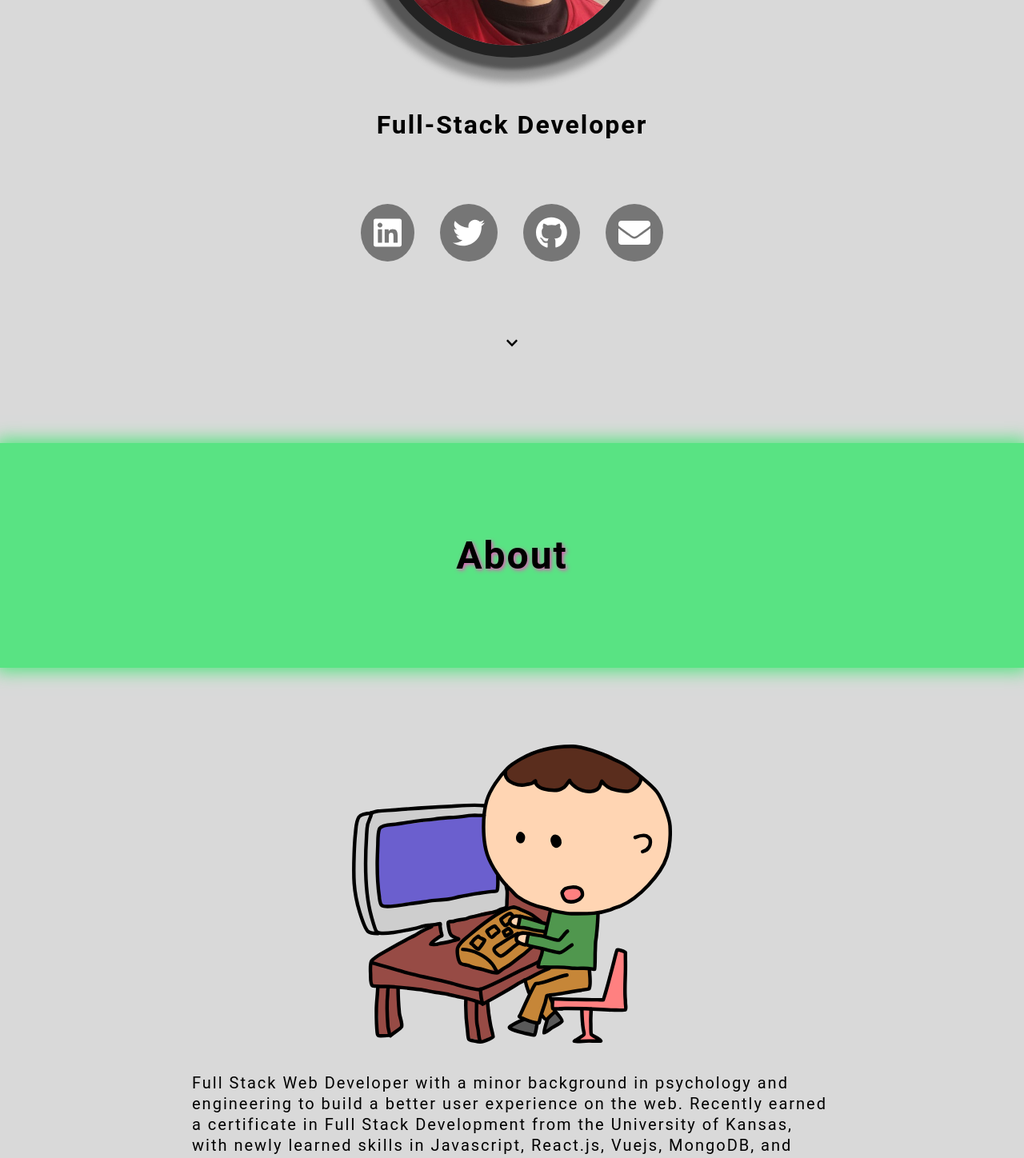
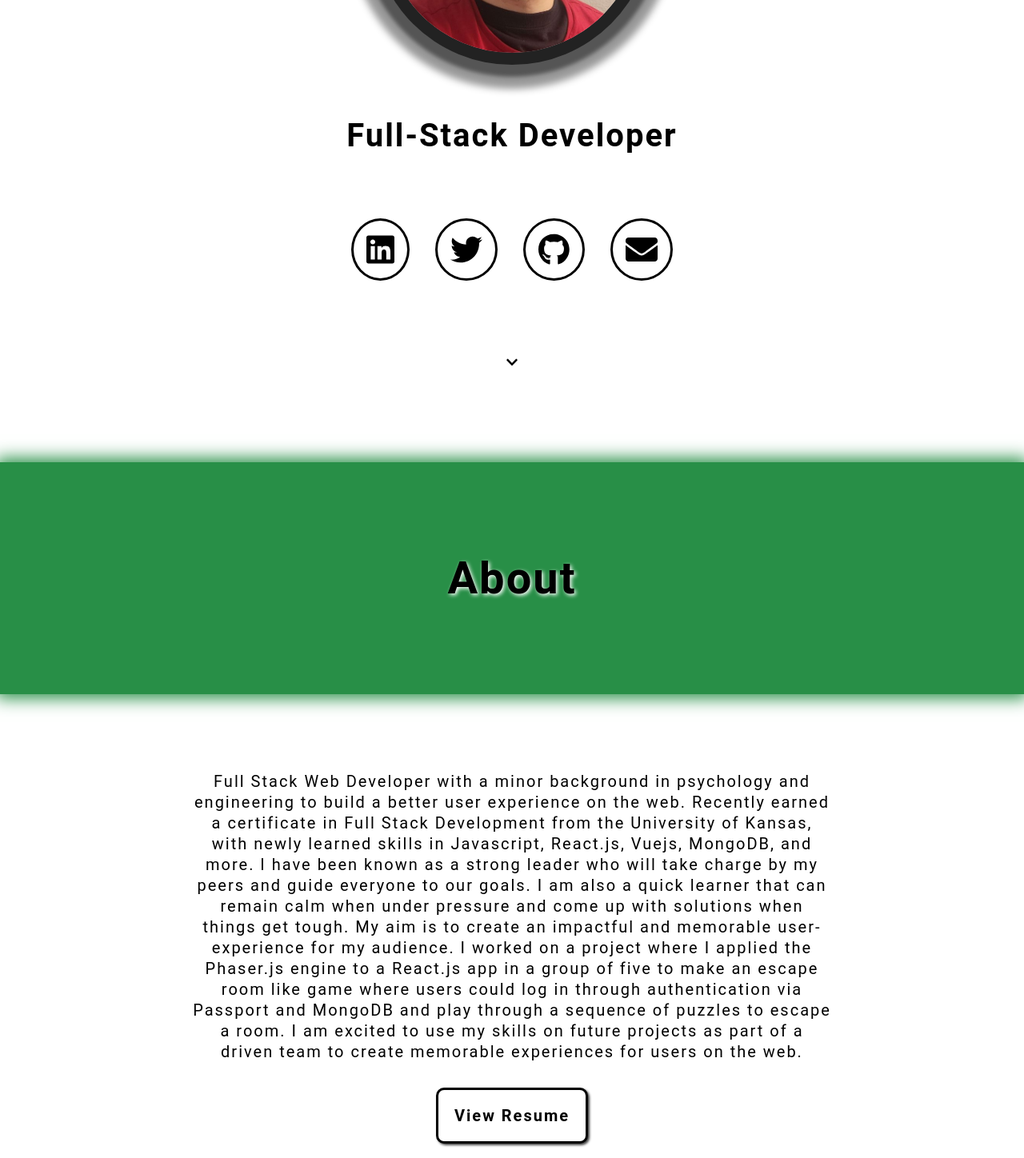
Before and after one commit to zirris512/my-portfolio, a React (Vite) app: page / in a window 1280 px wide. Shown: the part 480-1928 px from the top of the page at 80% size. Built offline with nearby package versions, Linux system fonts and the light colour scheme.

Commit message:
change color schemes

```diff
--- a/src/Sections/AboutSection.jsx
+++ b/src/Sections/AboutSection.jsx
@@ -5,34 +5,20 @@ const AboutSection = () => {
 	return (
 		<SectionWrapper title="About" id="about">
 			<div className={styles.container}>
-                <div className={styles.imgContainer}>
-                    <img
-                        src="/assets/pc_geek.svg"
-                        alt="graphic of boy on pc"
-                        className={styles.boyImg}
-                    />
-                </div>
 				<div className={styles.content}>
 					<p>
-                        Full Stack Web Developer with a minor background in
-                        psychology and engineering to build a better user
-                        experience on the web. Recently earned a certificate in
-                        Full Stack Development from the University of Kansas,
-                        with newly learned skills in Javascript, React.js,
-                        Vuejs, MongoDB, and more. I have been known as a strong
-                        leader who will take charge by my peers and guide
-                        everyone to our goals. I am also a quick learner that
-                        can remain calm when under pressure and come up with
-                        solutions when things get tough. My aim is to create an
-                        impactful and memorable user-experience for my audience.
-                        I worked on a project where I applied the Phaser.js
-                        engine to a React.js app in a group of five to make an
-                        escape room like game where users could log in through
-                        authentication via Passport and MongoDB and play through
-                        a sequence of puzzles to escape a room. I am excited to
-                        use my skills on future projects as part of a driven
-                        team to create memorable experiences for users on the
-                        web.
+						Full Stack Web Developer with a minor background in psychology and engineering to build
+						a better user experience on the web. Recently earned a certificate in Full Stack
+						Development from the University of Kansas, with newly learned skills in Javascript,
+						React.js, Vuejs, MongoDB, and more. I have been known as a strong leader who will take
+						charge by my peers and guide everyone to our goals. I am also a quick learner that can
+						remain calm when under pressure and come up with solutions when things get tough. My aim
+						is to create an impactful and memorable user-experience for my audience. I worked on a
+						project where I applied the Phaser.js engine to a React.js app in a group of five to
+						make an escape room like game where users could log in through authentication via
+						Passport and MongoDB and play through a sequence of puzzles to escape a room. I am
+						excited to use my skills on future projects as part of a driven team to create memorable
+						experiences for users on the web.
 					</p>
 					<a
 						href="https://docs.google.com/document/d/1ivkVfy2Kq8K7yvWJ6UAEYLeBovfalzOZm9xEpAtaHcY/edit?usp=sharing"
--- a/src/Sections/AboutSection.module.scss
+++ b/src/Sections/AboutSection.module.scss
@@ -17,30 +17,31 @@
 
 .content {
 	flex: 2 1 0;
+	text-align: center;
 
 	.resumeButton {
 		display: inline-block;
-		background-color: v.$primary-color;
+		background-color: v.$background-color;
 		text-decoration: none;
 		color: #000;
 		font-size: 1.25rem;
 		font-weight: bold;
 		padding: 1em;
-		margin-block-start: 1rem;
+		margin-block-start: 2rem;
+		border: 3px solid v.$button-border;
 		border-radius: 10px;
-		box-shadow: 2px 2px 5px #000;
+		box-shadow: 2px 2px 3px #444;
 		cursor: pointer;
 		transition: background-color 200ms ease-in;
 
 		&:hover,
 		&:focus {
-			// color: #fff;
-			// background-color: hsl(110 70% 20%);
-			background-color: v.$secondary-color;
+			background-color: v.$primary-color;
+			color: #fff;
 		}
 
 		&:active {
-			transform: scale(0.95);
+			transform: translate(3px, 3px);
 		}
 	}
 }
--- a/src/_variables.scss
+++ b/src/_variables.scss
@@ -1,6 +1,7 @@
-$background-color: hsl(0 0% 85%);
-$primary-color: hsl(138 71% 62%);
-$secondary-color: hsl(318 71% 62%);
+$background-color: hsl(0 0% 100%);
+$primary-color: hsl(138 56% 36%);
+$button-border: hsl(0 0% 0%);
+$focus-color: hsl(318 71% 62%);
 
 $side-spacing-mobile: 2rem;
 $side-spacing-desktop: 15rem;
--- a/src/components/ContactLinks/ContactLinks.module.scss
+++ b/src/components/ContactLinks/ContactLinks.module.scss
@@ -12,18 +12,19 @@
 	align-items: center;
 	cursor: pointer;
 	font-size: 2rem;
-	color: white;
+	color: #000;
 	padding: 0.75rem;
+	border: 3px solid v.$button-border;
 	border-radius: 50%;
-	background-color: hsl(0 0% 30% / 0.7);
+	background-color: v.$background-color;
 	transition: background-color 300ms ease, color 300ms ease;
 }
 
 .link:hover,
 .link:focus {
-	color: black;
+	color: v.$background-color;
 	// background: hsla(0, 0%, 30%, 0.3);
-	background-color: v.$secondary-color;
+	background-color: v.$primary-color;
 }
 
 @media (min-width: 900px) {
--- a/src/components/NavBar/NavBar.module.scss
+++ b/src/components/NavBar/NavBar.module.scss
@@ -9,8 +9,8 @@
 	position: fixed;
 	inset: 0 0 auto 0;
 	z-index: 100;
-	background-color: transparent;
-	transition: background 200ms ease-in, box-shadow 200ms ease-in;
+	background-color: v.$primary-color;
+	box-shadow: 0 5px 10px hsl(0 0% 20% / 0.5);
 
 	@media (max-width: 1000px) {
 		& {
@@ -23,13 +23,6 @@
 			padding-inline-end: 2rem;
 			padding-inline-start: 15rem;
 		}
-	}
-
-	&.navScrolling {
-		// background-color: hsl(0 0% 95%);
-		background-color: v.$primary-color;
-		box-shadow: 0 5px 10px hsl(0 0% 20% / 0.5);
-		border-radius: 0 0 5px 5px;
 	}
 }
 
@@ -55,12 +48,12 @@
 
 		.navListItemLink {
 			text-decoration: none;
-			color: hsl(0 0% 0%);
+			color: v.$background-color;
 			font-size: 1.75rem;
 			padding: 0.3em;
 
 			&:hover {
-				color: v.$secondary-color;
+				text-shadow: 2px 2px 5px #000;
 			}
 		}
 	}
@@ -85,7 +78,7 @@
 		bottom: -100vh;
 		padding: 1.5em;
 		border-radius: 0 0 5px 5px;
-		background-color: hsl(0 0% 95%);
+		background-color: v.$primary-color;
 		z-index: -1;
 		transform-origin: right;
 		transition: transform 500ms ease-in-out, opacity 500ms ease-in-out;
--- a/src/components/SectionWrapper/SectionWrapper.module.scss
+++ b/src/components/SectionWrapper/SectionWrapper.module.scss
@@ -17,7 +17,7 @@
 	// border-radius: 50%;
 	background-color: v.$primary-color;
 	box-shadow: 0 0 20px 5px v.$primary-color;
-	text-shadow: 2px 2px 5px v.$secondary-color;
+	text-shadow: 2px 2px 5px v.$background-color;
 }
 
 .container {
--- a/src/components/SingleProject/SingleProject.module.scss
+++ b/src/components/SingleProject/SingleProject.module.scss
@@ -34,7 +34,7 @@
 
 	&:hover,
 	&:focus {
-		color: v.$secondary-color;
+		color: v.$primary-color;
 	}
 }
 
--- a/src/index.scss
+++ b/src/index.scss
@@ -47,16 +47,16 @@ p {
 
 button:focus,
 a:focus {
-	outline: solid 4px v.$secondary-color;
+	outline: solid 4px v.$focus-color;
 }
 
 @media (min-width: 1000px) {
 	h1 {
-		font-size: 3rem;
+		font-size: 3.5rem;
 	}
 
 	h2 {
-		font-size: 2rem;
+		font-size: 2.5rem;
 	}
 
 	h3 {
```
Also changed, not shown: public/assets/pc_geek.svg (deleted). Lines whose indentation alone changed are shown as unchanged.
